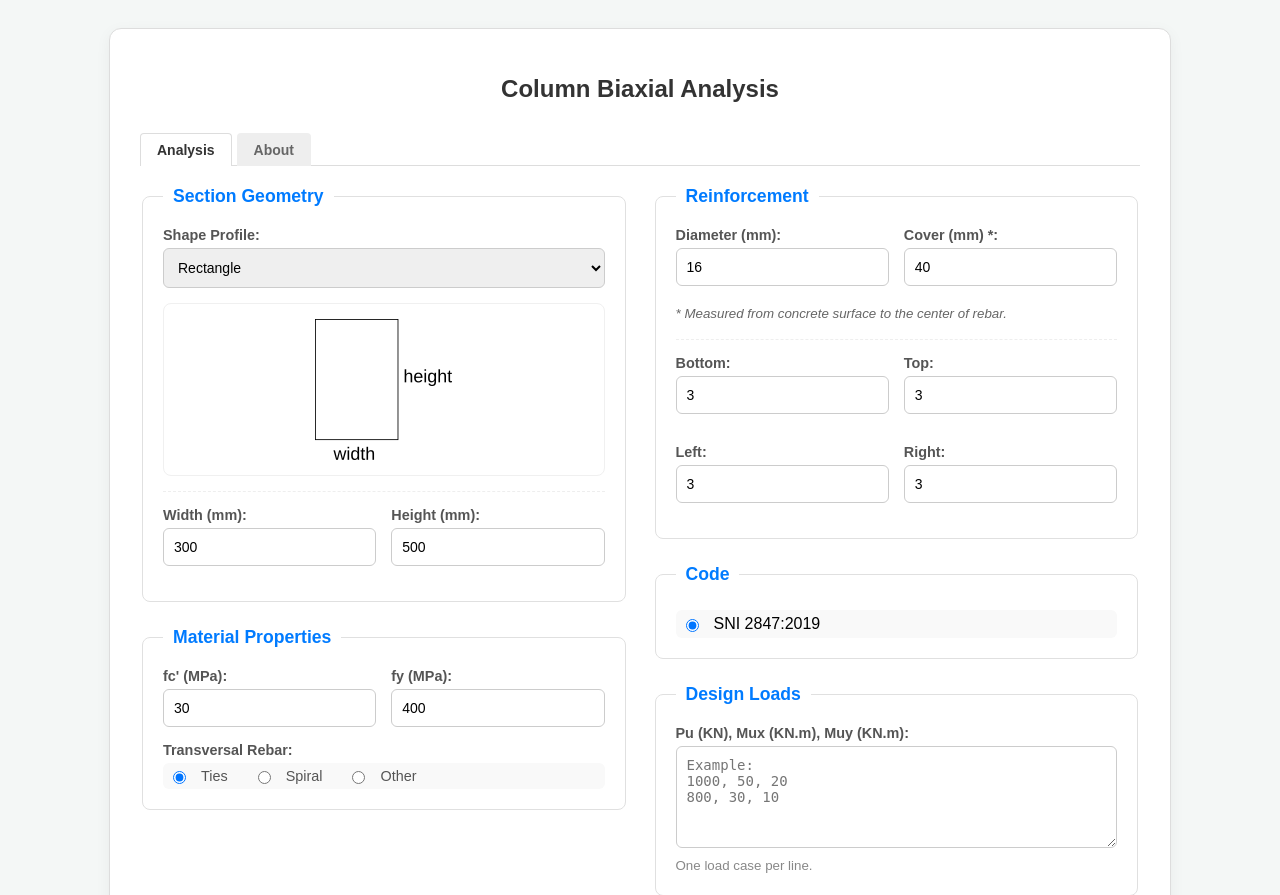
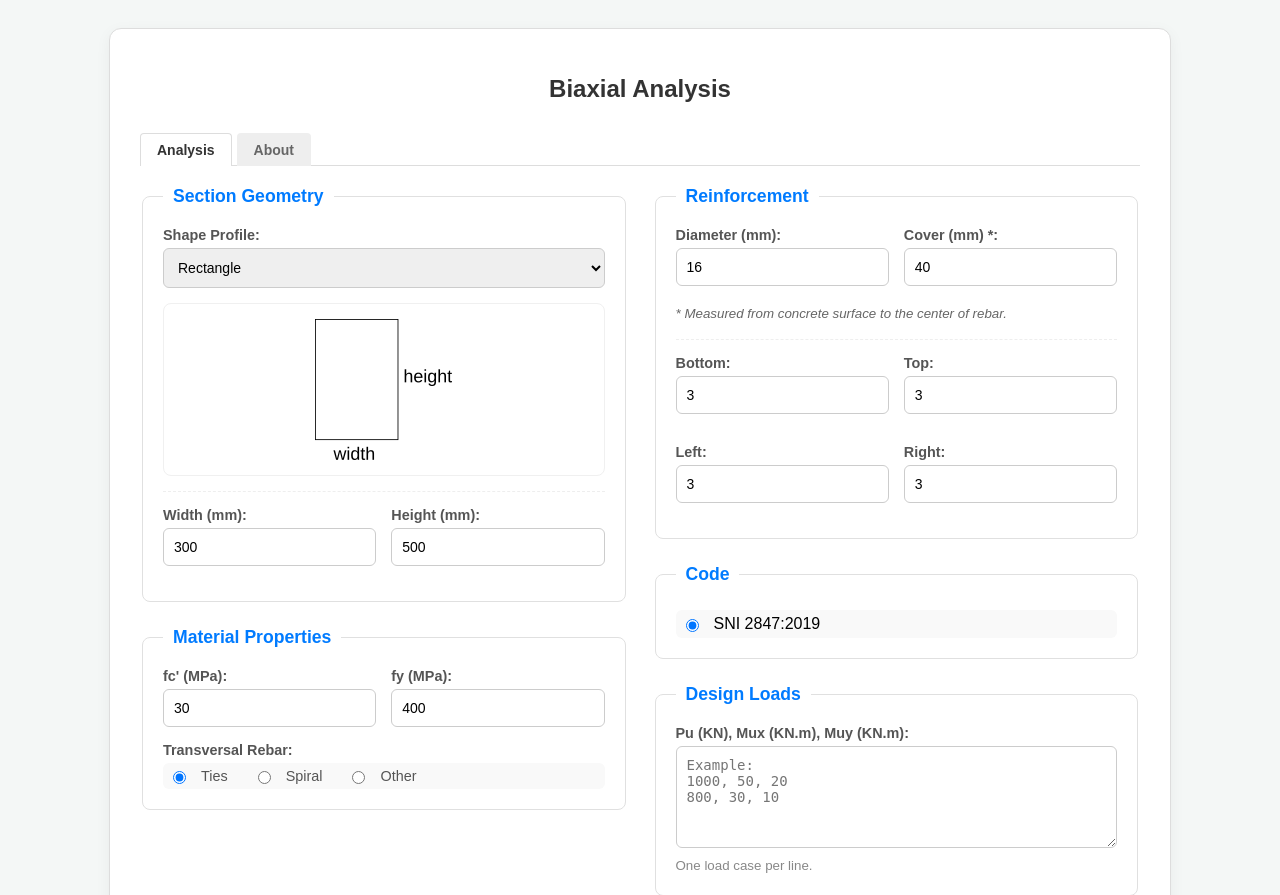
Before and after one commit to dukenmarga/saka-beton, a Flask app: page / in a window 1280 px wide. Shown: the top 895 px of the page. Run offline with Flask 3, Linux system fonts and the light colour scheme.

Commit message:
Update title

```diff
--- a/templates/index.html
+++ b/templates/index.html
@@ -61,7 +61,7 @@
 </head>
 <body>
     <div class="container">
-        <h1 style="text-align: center; font-size: 24px; margin-bottom: 30px; color: #333;">Column Biaxial Analysis</h1>
+        <h1 style="text-align: center; font-size: 24px; margin-bottom: 30px; color: #333;">Biaxial Analysis</h1>
 
         <div class="tabs-nav">
             <div class="tabs-nav-left">
```
